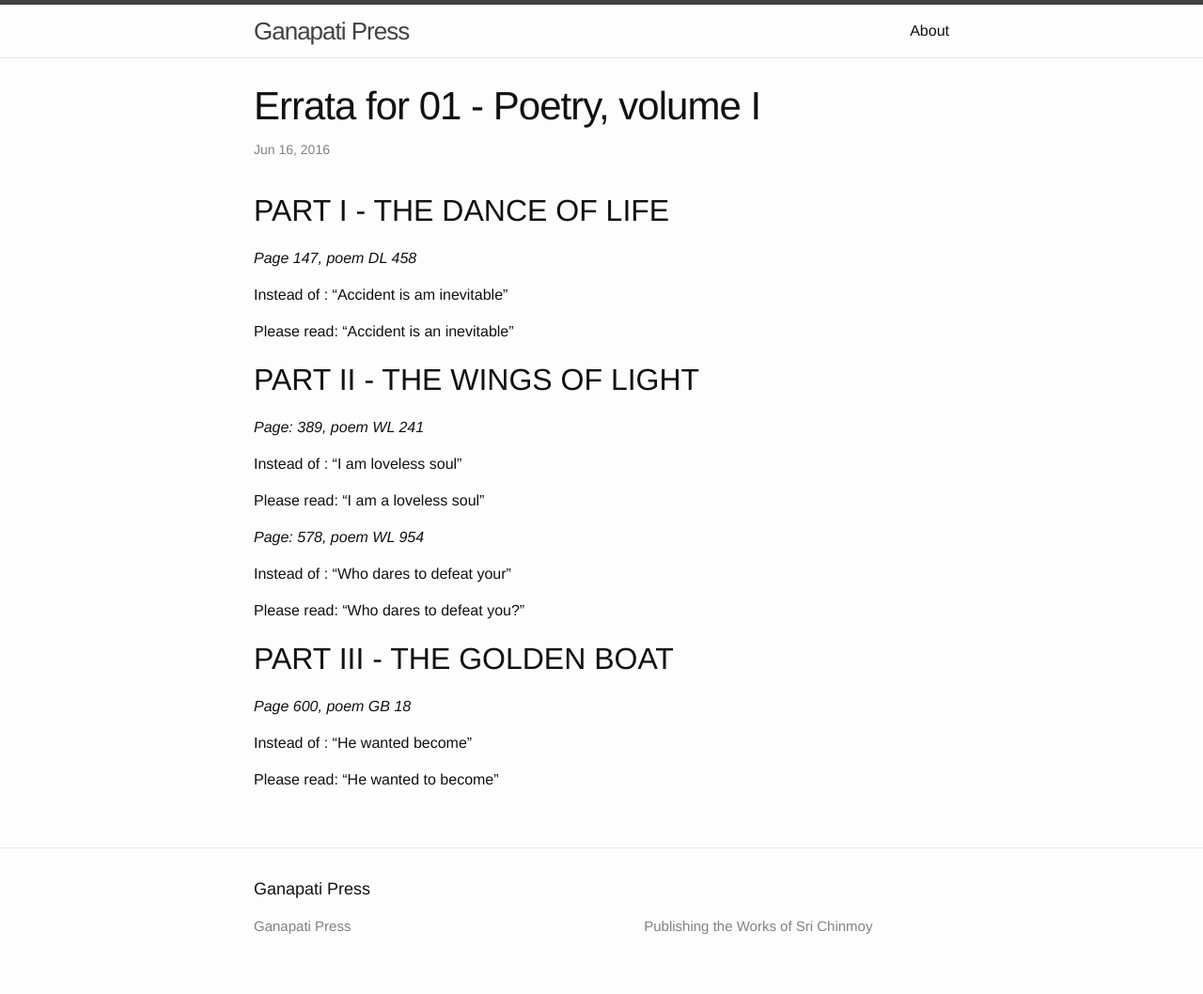
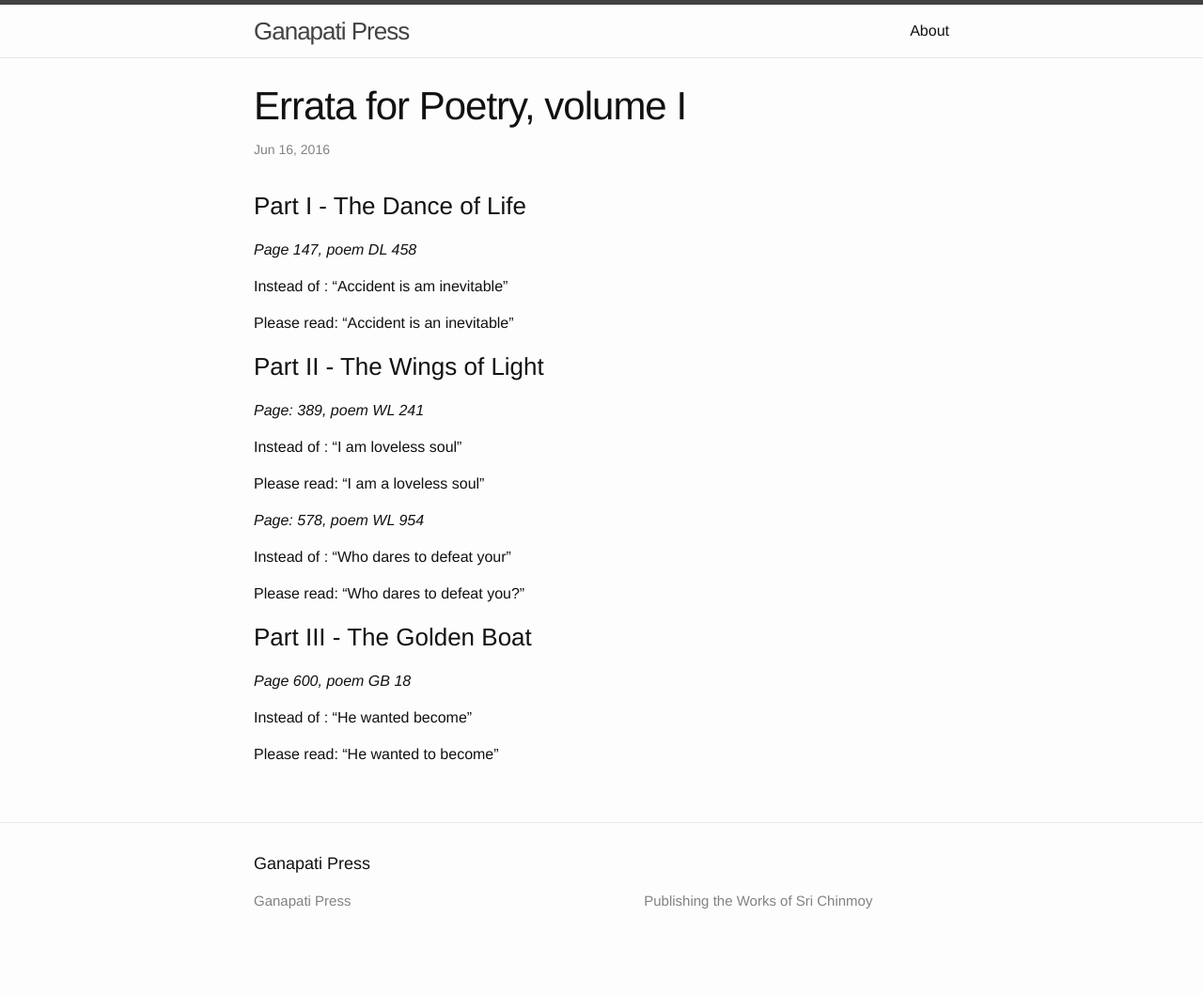
Before and after one commit to ganapatipress/ganapatipress.org, a Jekyll site: the page built from _posts/2016-06-16-01-poetry-1-errata.md, in a window 1280 px wide. Shown: the whole page at 94% size. Built offline with Jekyll 4.4.1, drawn with Linux system fonts in a browser that asks for light colours; after the commit the page ends 1031 px from its top, so only the background shows below that.

Commit message:
Update 2016-06-16-01-poetry-1-errata.md

```diff
--- a/_posts/2016-06-16-01-poetry-1-errata.md
+++ b/_posts/2016-06-16-01-poetry-1-errata.md
@@ -1,12 +1,12 @@
 ---
 layout: post
-title: Errata for 01 - Poetry, volume I
+title: Errata for Poetry, volume I
 date: '2016-06-16 16:44:20 +0200'
 categories: errata
 published: true
 ---
 
-## PART I - THE DANCE OF LIFE
+### Part I - The Dance of Life
 
 _Page 147, poem DL 458_
 
@@ -15,7 +15,7 @@
 Please read: "Accident is an inevitable"
 
 
-## PART II - THE WINGS OF LIGHT
+### Part II - The Wings of Light
 
 _Page: 389, poem WL 241_
 
@@ -30,7 +30,7 @@
 Please read: "Who dares to defeat you?"
 
 
-## PART III - THE GOLDEN BOAT
+### Part III - The Golden Boat
 
 
 _Page 600, poem GB 18_
```
